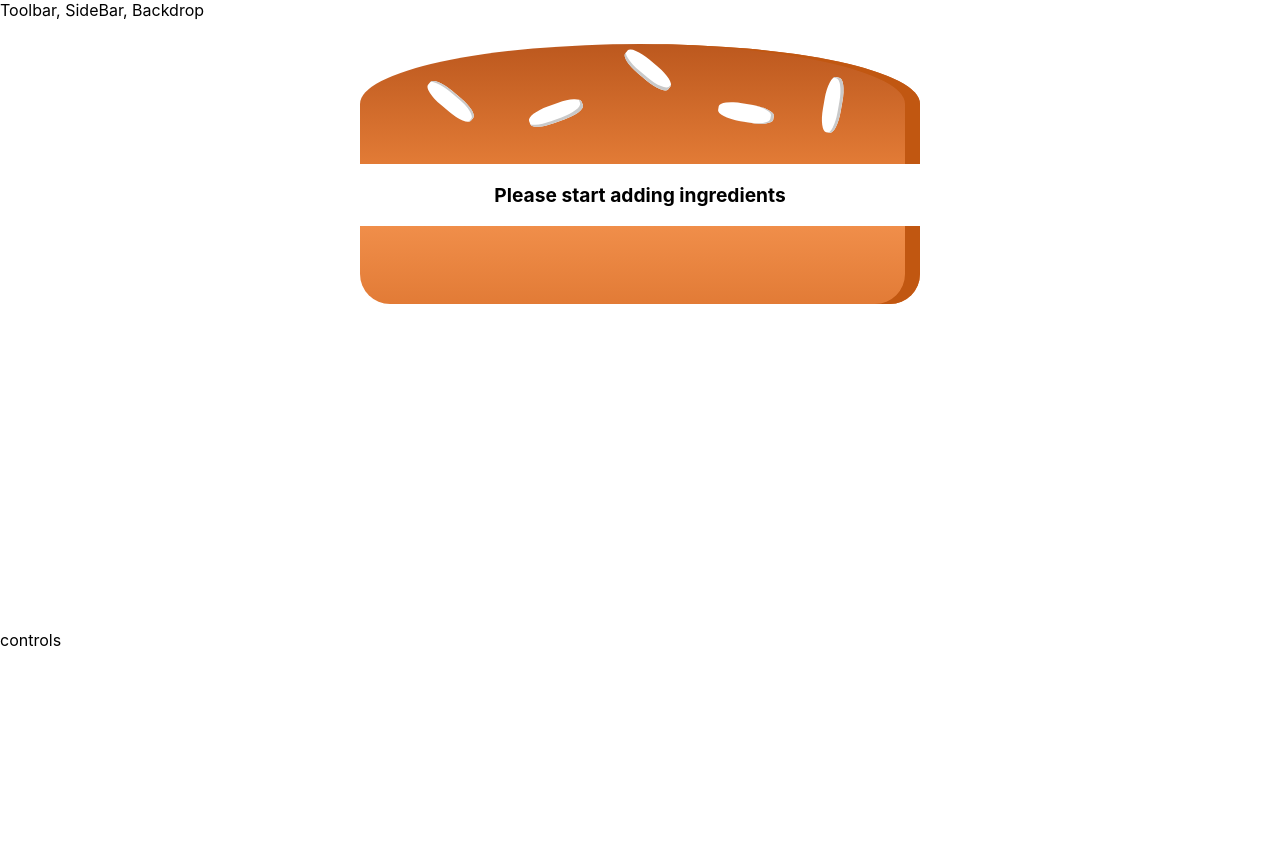
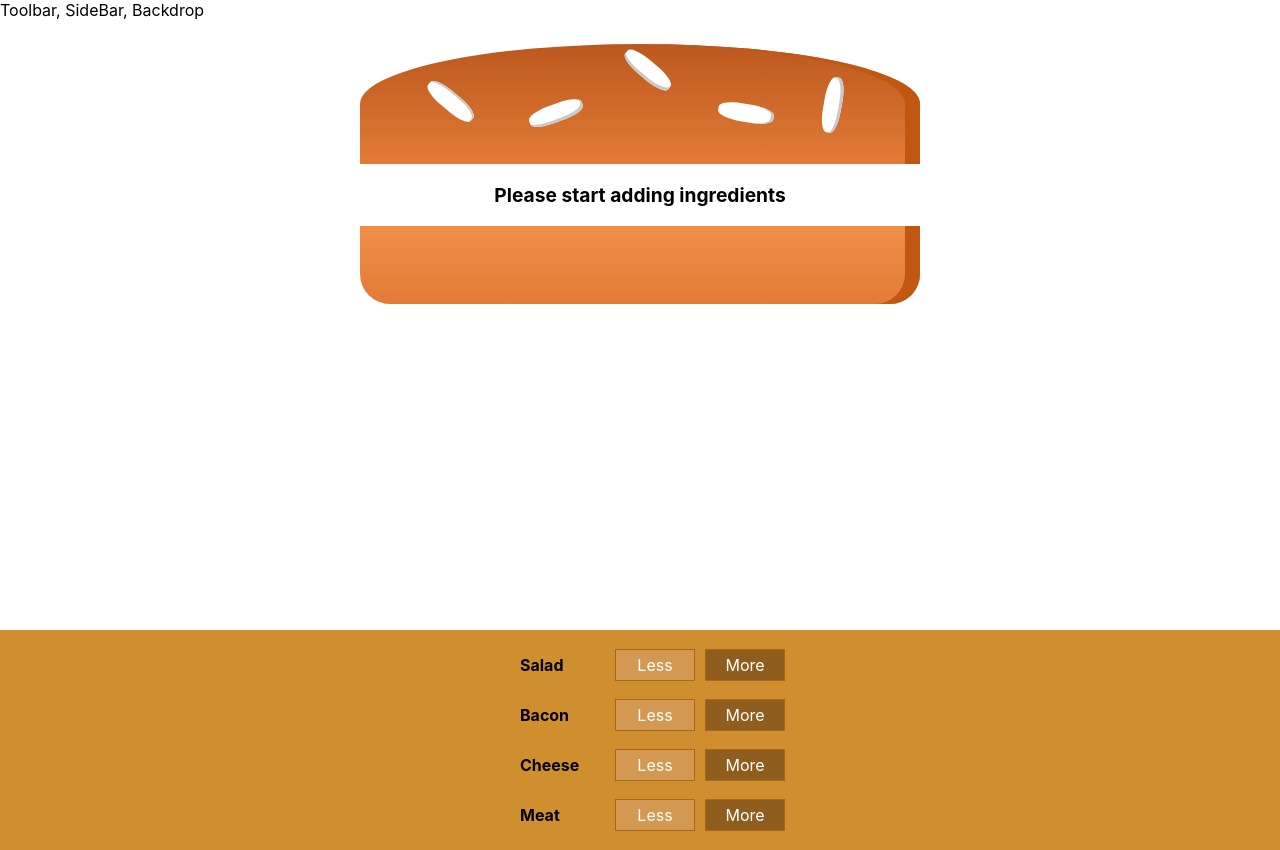
Before and after one commit to harini24/Burger-Builder, a React (Create React App) app: page / in a window 1280 px wide. Before the commit the page ends 800 px from the top, so only its background shows below. Built offline with nearby package versions, Linux system fonts and the light colour scheme; the HTML template or start-up script is replaced by a standard one.

Commit message:
burger build control

```diff
--- /dev/null
+++ b/src/Components/Burger/BuildControls/BuildControl/BuildControl.js
@@ -0,0 +1,14 @@
+import React from 'react'
+import classes from './BuildControl.module.css'
+const buildControl = props =>{
+    return (
+        <div className={classes.BuildControl}>
+            <div className={classes.Label}>
+                {props.label}
+            </div>
+            <button className={classes.Less}>Less</button>
+            <button className={classes.More}>More</button>
+        </div>
+    )
+}
+export default buildControl
--- /dev/null
+++ b/src/Components/Burger/BuildControls/BuildControl/BuildControl.module.css
@@ -0,0 +1,56 @@
+.BuildControl {
+    display: flex;
+    justify-content: space-between;
+    align-items: center;
+    margin: 5px 0;
+}
+
+.BuildControl button {
+    display: block;
+    font: inherit;
+    padding: 5px;
+    margin: 0 5px;
+    width: 80px;
+    border: 1px solid #AA6817;
+    cursor: pointer;
+    outline: none;
+}
+
+.BuildControl button:disabled {
+    background-color: #AC9980;
+    border: 1px solid #7E7365;
+    color: #ccc;
+    cursor: default;
+}
+
+.BuildControl button:hover:disabled {
+    background-color: #AC9980;
+    color: #ccc;
+    cursor: not-allowed;
+}
+
+.Label {
+    padding: 10px;
+    font-weight: bold;
+    width: 80px;
+}
+
+.BuildControl .Less {
+    background-color: #D39952;
+    color: white;
+}
+
+.BuildControl .More {
+    background-color: #8F5E1E;
+    color: white;
+}
+
+.BuildControl .Less:hover, .BuildControl .Less:active {
+    background-color: #DAA972;
+    color: white;
+}
+
+.BuildControl .More:hover,.BuildControl .More:active {
+    background-color: #99703F;
+    color: white;
+}
--- /dev/null
+++ b/src/Components/Burger/BuildControls/BuildControls.js
@@ -0,0 +1,19 @@
+import React from 'react'
+import classes from './BuildControls.module.css'
+import BuildControl from './BuildControl/BuildControl'
+const controls = [
+    {label:'Salad', type:'salad'},
+    {label:'Bacon', type:'bacon'},
+    {label:'Cheese', type:'cheese'},
+    {label:'Meat', type:'meat'}
+]
+const buildControls = props => {
+    return(
+        <div className={classes.BuildControls}>
+            {controls.map(ctrl=>
+                (<BuildControl key={ctrl.label} label={ctrl.label}></BuildControl>))}
+        </div>
+    )
+}
+
+export default buildControls
--- /dev/null
+++ b/src/Components/Burger/BuildControls/BuildControls.module.css
@@ -0,0 +1,10 @@
+.BuildControls{
+    width: 100%;
+    background-color: #Cf8f2e;
+    display: flex;
+    flex-flow: column;
+    align-items: center;
+    box-shadow: 0 2px 1px #ccc;
+    margin: auto;
+    padding: 10px;
+}
--- a/src/Components/Burger/Burger.js
+++ b/src/Components/Burger/Burger.js
@@ -17,6 +17,7 @@
     if (tranformedIngredients.length === 0){
         tranformedIngredients=<p>Please start adding ingredients</p>
     }
+    console.log(tranformedIngredients)
     return (
         <div className={classes.Burger}>
             <BurgerIngredient type="bread-top" />
--- a/src/Containers/BurgerBuilder/BurgerBuilder.js
+++ b/src/Containers/BurgerBuilder/BurgerBuilder.js
@@ -1,6 +1,7 @@
 import React, {Component } from 'react'
 import Aux from '../../hoc/Auxillary'
 import Burger from '../../Components/Burger/Burger'
+import BuildControls from '../../Components/Burger/BuildControls/BuildControls'
 class BurgerBuilder extends Component{
 
     // constructor(props){
@@ -20,7 +21,7 @@
         return(
             <Aux>
             <Burger ingredients={this.state.ingredients}/>
-            <div>controls</div>
+            <BuildControls/>
             </Aux>
         );
     }
```
Also changed, not shown: 1 other file (tests, documents, lock files or other folders).
